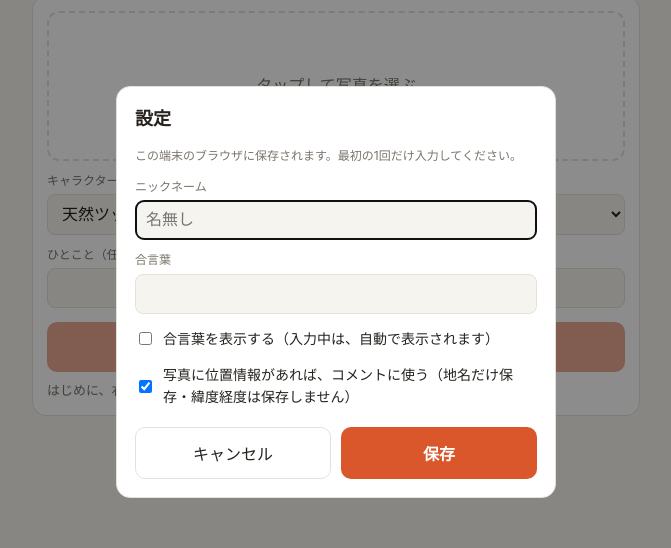
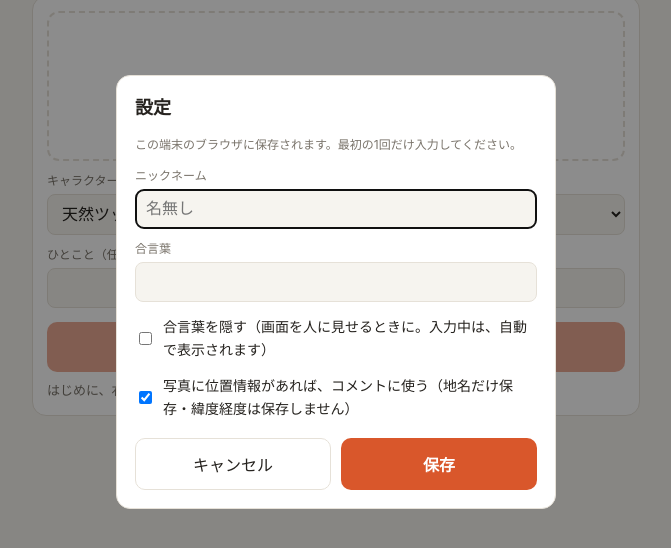
Before and after one commit to afcp0721-oss/ai-photo-story, a website: page public/index.html in a window 1280 px wide. Both pictures are taken after a click on the button "設定". Shown: the part 108-656 px from the top of the page, without its empty margins (304-975 px from the left). Drawn offline with Linux system fonts and the light colour scheme; no server answers.

Commit message:
Passcode field: visible by default (hide is opt-in) to avoid IME problems

```diff
--- a/public/index.html
+++ b/public/index.html
@@ -87,8 +87,8 @@
   <label for="nickname">ニックネーム</label>
   <input id="nickname" type="text" maxlength="30" placeholder="名無し" autocomplete="off">
   <label for="passcode">合言葉</label>
-  <input id="passcode" type="text" class="secret" autocomplete="off" autocapitalize="none" spellcheck="false">
-  <label class="check"><input id="showPass" type="checkbox">合言葉を表示する（入力中は、自動で表示されます）</label>
+  <input id="passcode" type="text" autocomplete="off" autocapitalize="none" spellcheck="false">
+  <label class="check"><input id="hidePass" type="checkbox">合言葉を隠す（画面を人に見せるときに。入力中は、自動で表示されます）</label>
   <label class="check"><input id="useGeo" type="checkbox" checked>写真に位置情報があれば、コメントに使う（地名だけ保存・緯度経度は保存しません）</label>
   <div class="btns">
     <button class="ghost" id="closeSettings" type="button">キャンセル</button>
@@ -130,11 +130,11 @@ const store = {
 };
 const settings = { nick: store.get("nick"), pass: store.get("pass"), geo: store.get("geo") !== "0" };
 function fillSettings() { $("nickname").value = settings.nick; $("passcode").value = settings.pass; $("useGeo").checked = settings.geo; }
-function applyMask() { $("passcode").classList.toggle("secret", !$("showPass").checked); }
-$("showPass").onchange = applyMask;
+function applyMask() { $("passcode").classList.toggle("secret", $("hidePass").checked && document.activeElement !== $("passcode")); }
+$("hidePass").onchange = applyMask;
 $("passcode").addEventListener("focus", () => $("passcode").classList.remove("secret"));
 $("passcode").addEventListener("blur", applyMask);
-function openSettings() { fillSettings(); $("showPass").checked = false; applyMask(); $("settings").showModal(); }
+function openSettings() { fillSettings(); $("hidePass").checked = false; applyMask(); $("settings").showModal(); }
 $("openSettings").onclick = openSettings;
 $("closeSettings").onclick = () => $("settings").close();
 $("saveSettings").onclick = () => {
```
